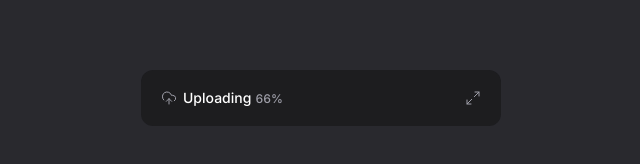
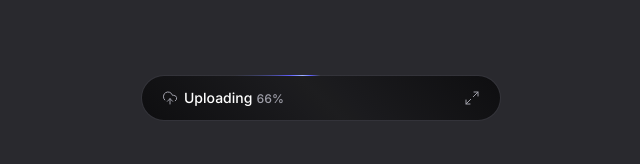
Before and after one commit to adriangvaldes/web, a React (Vite) app: page / in a window 1280 px wide. Shown: the part 302-466 px from the top of the page, without its empty margins (319-959 px from the left). Built offline with nearby package versions, Linux system fonts and the light colour scheme.

Commit message:
feat: animate upload widget states

```diff
--- a/package.json
+++ b/package.json
@@ -21,7 +21,8 @@
     "react-dropzone": "^15.0.0",
     "tailwind-merge": "^3.6.0",
     "tailwind-variants": "^3.2.2",
-    "tailwindcss": "^4.3.0"
+    "tailwindcss": "^4.3.0",
+    "zustand": "^5.0.13"
   },
   "devDependencies": {
     "@biomejs/biome": "^2.4.15",
--- a/src/components/upload-widget-dropzone.tsx
+++ b/src/components/upload-widget-dropzone.tsx
@@ -1,3 +1,4 @@
+import { motion } from 'motion/react'
 import { useDropzone } from 'react-dropzone'
 import CircularProgressBar from './ui/circular-progress-bar'
 
@@ -15,9 +16,15 @@ export function UploadWidgetDropzone() {
       console.log(acceptedFiles)
     },
   })
-
   return (
-    <div className="px-3 flex flex-col gap-3">
+    <motion.div
+      className="px-3 flex flex-col gap-3"
+      initial={{ opacity: 0 }}
+      animate={{
+        opacity: 1,
+      }}
+      transition={{ duration: 0.2 }}
+    >
       <div
         data-active={isDragActive}
         className="cursor-pointer text-zinc-400 bg-black/20 p-5 rounded-lg border border-zinc-700 border-dashed h-32 flex flex-col items-center justify-center gap-1 hover:border-zinc-600 transition-colors data-[active=true]:bg-indigo-500/10 data-[active=true]:border-indigo-500"
@@ -39,6 +46,6 @@ export function UploadWidgetDropzone() {
       </div>
 
       <span className="text-xxs text-zinc-400">Only PNG and JPG files are supported.</span>
-    </div>
+    </motion.div>
   )
 }
--- a/src/components/upload-widget-minimized-button.tsx
+++ b/src/components/upload-widget-minimized-button.tsx
@@ -1,16 +1,13 @@
 import * as Collapsible from '@radix-ui/react-collapsible'
 import { Maximize2 } from 'lucide-react'
-import { Button } from './ui/button'
 import { UploadWidgetTitle } from './upload-widget-title'
 
 export function UploadWidgetMinimizedButton() {
   return (
-    <Collapsible.Trigger className="group w-full bg-white/2 py-3 px-5 flex items-center justify-between">
+    <Collapsible.Trigger className="group w-full bg-white/2 py-3 px-5 flex items-center justify-between gap-5">
       <UploadWidgetTitle />
 
-      <Button size="icon" className="-mr-2">
-        <Maximize2 strokeWidth={1.5} className="size-4 text-zinc-400 group-hover:text-zinc-100" />
-      </Button>
+      <Maximize2 strokeWidth={1.5} className="size-4 text-zinc-400 group-hover:text-zinc-100" />
     </Collapsible.Trigger>
   )
 }
--- a/src/components/upload-widget-upload-item.tsx
+++ b/src/components/upload-widget-upload-item.tsx
@@ -1,18 +1,26 @@
 import * as Progress from '@radix-ui/react-progress'
 
 import { Download, ImageUp, Link2, RefreshCcw, X } from 'lucide-react'
+import { motion } from 'motion/react'
 import { Button } from './ui/button'
 
 export function UploadWidgetUploadItem() {
   return (
-    <div className="p-3 rounded-lg flex flex-col gap-3 shadow-shape-content bg-white/2 relative overflow-hidden">
+    <motion.div
+      className="p-3 rounded-lg flex flex-col gap-3 shadow-shape-content bg-white/2 relative overflow-hidden"
+      initial={{ opacity: 0 }}
+      animate={{
+        opacity: 1,
+      }}
+      transition={{ duration: 0.4 }}
+    >
       <div className="flex flex-col gap-1">
         <span className="text-xs font-medium flex items-center gap-1">
           <ImageUp className="size-3 text-zinc-300" strokeWidth={1.5} />
           <span>screenshot.png</span>
         </span>
 
-        <span className="text-xs text-zinc-400 flex gap-1.5 items-center">
+        <span className="text-xxs text-zinc-400 flex gap-1.5 items-center">
           <span className="line-through">3MB</span>
           <div className="size-1 rounded-full bg-zinc-700" />
           <span>
@@ -49,6 +57,6 @@ export function UploadWidgetUploadItem() {
           <span className="sr-only">Cancel upload</span>
         </Button>
       </div>
-    </div>
+    </motion.div>
   )
 }
--- a/src/components/upload-widget.tsx
+++ b/src/components/upload-widget.tsx
@@ -1,16 +1,51 @@
 import * as Collapsible from '@radix-ui/react-collapsible'
-import { useState } from 'react'
+import { motion, useCycle } from 'motion/react'
 import { UploadWidgetDropzone } from './upload-widget-dropzone'
 import { UploadWidgetHeader } from './upload-widget-header'
 import { UploadWidgetMinimizedButton } from './upload-widget-minimized-button'
 import { UploadWidgetUploadList } from './upload-widget-upload-list'
 
+const uploadWidgetClassName = [
+  'bg-zinc-900',
+  'overflow-hidden',
+  'w-[360px]',
+  'rounded-xl',
+  'border',
+  'border-transparent',
+  'animate-border',
+  'data-[state=open]:shadow-shape',
+  'data-[state=closed]:rounded-3xl',
+  'data-[state=closed]:data-[progress=false]:shadow-shape',
+  'data-[state=closed]:data-[progress=true]:[background:linear-gradient(45deg,#09090B,var(--color-zinc-900)_50%,#09090B)_padding-box,conic-gradient(from_var(--border-angle),color-mix(in_oklab,var(--color-zinc-700)_48%,transparent)_80%,var(--color-indigo-500)_86%,var(--color-indigo-300)_90%,var(--color-indigo-500)_94%,color-mix(in_oklab,var(--color-zinc-600)_48%,transparent))_border-box]',
+].join(' ')
+
 export function UploadWidget() {
-  const [isWidgetOpen, setIsWidgetOpen] = useState(false)
+  const isThereAnyPendingUploads = true
+  const [isWidgetOpen, toggleWidgetOpen] = useCycle(false, true)
 
   return (
-    <Collapsible.Root onOpenChange={setIsWidgetOpen}>
-      <div className="bg-zinc-900 overflow-hidden w-[360px] rounded-xl shadow-shape">
+    <Collapsible.Root onOpenChange={() => toggleWidgetOpen()} asChild>
+      <motion.div
+        data-progress={isThereAnyPendingUploads}
+        className={uploadWidgetClassName}
+        animate={isWidgetOpen ? 'open' : 'closed'}
+        variants={{
+          closed: {
+            width: 'max-content',
+            height: 44,
+            transition: {
+              type: 'inertia',
+            },
+          },
+          open: {
+            width: 360,
+            height: 'auto',
+            transition: {
+              duration: 0.1,
+            },
+          },
+        }}
+      >
         {!isWidgetOpen && <UploadWidgetMinimizedButton />}
 
         <Collapsible.Content>
@@ -24,7 +59,7 @@ export function UploadWidget() {
             <UploadWidgetUploadList />
           </div>
         </Collapsible.Content>
-      </div>
+      </motion.div>
     </Collapsible.Root>
   )
 }
--- a/src/index.css
+++ b/src/index.css
@@ -1,10 +1,31 @@
 @import "tailwindcss";
 
+@property --border-angle {
+  inherits: false;
+  initial-value: 0deg;
+  syntax: "<angle>";
+}
+
 @theme {
-  --font-inter: "Inter", sans-serif;
-  --text-xxs: 10px;
+  --font-sans: "Inter", ui-sans-serif, system-ui, sans-serif, "Apple Color Emoji",
+    "Segoe UI Emoji", "Segoe UI Symbol", "Noto Color Emoji";
+  --text-xxs: 0.625rem;
+  --shadow-shape: 0px 8px 8px rgba(0, 0, 0, 0.1), 0px 4px 4px
+    rgba(0, 0, 0, 0.1), 0px 2px 2px rgba(0, 0, 0, 0.1), 0px 0px 0px 1px
+    rgba(0, 0, 0, 0.1), inset 0px 0px 0px 1px rgba(255, 255, 255, 0.03),
+    inset 0px 1px 0px rgba(255, 255, 255, 0.03);
+  --shadow-shape-content: 0px 0px 0px 1px rgba(0, 0, 0, 0.25),
+    inset 0px 1px 0px rgba(255, 255, 255, 0.02),
+    inset 0px 0px 0px 1px rgba(255, 255, 255, 0.02);
+  --animate-border: border 2s linear infinite;
+
+  @keyframes border {
+    to {
+      --border-angle: 360deg;
+    }
+  }
 }
 
 body {
-  font-family: var(--font-inter);
+  font-family: var(--font-sans);
 }
```
Also changed, not shown: 1 other file (tests, documents, lock files or other folders).
